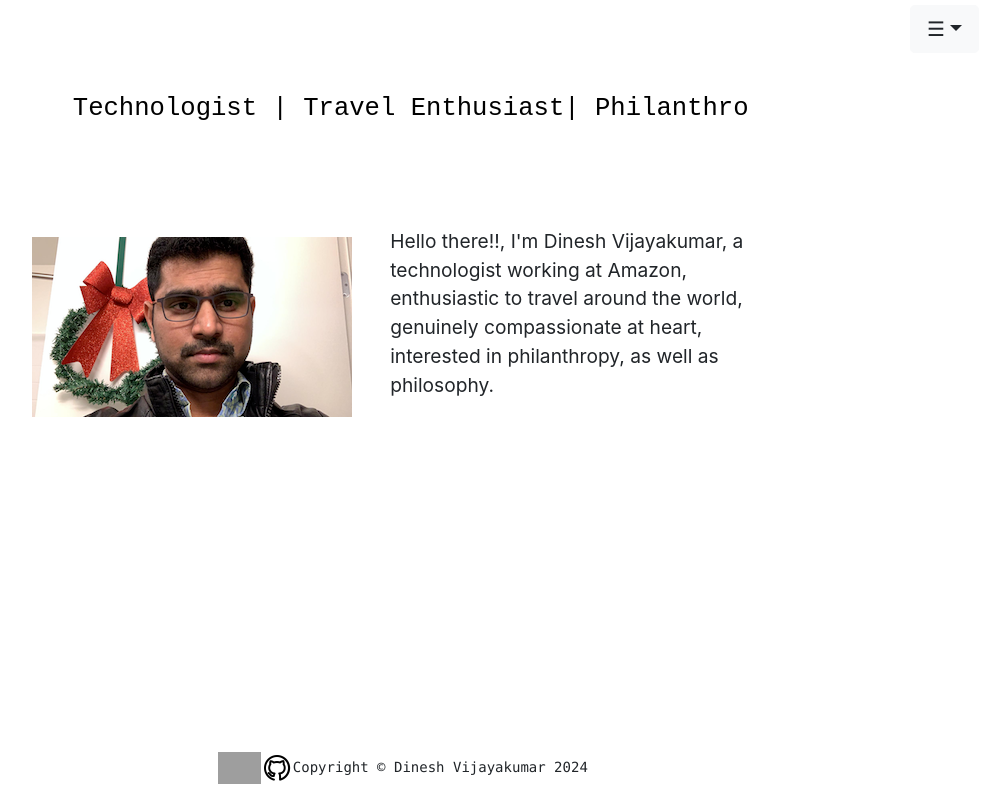
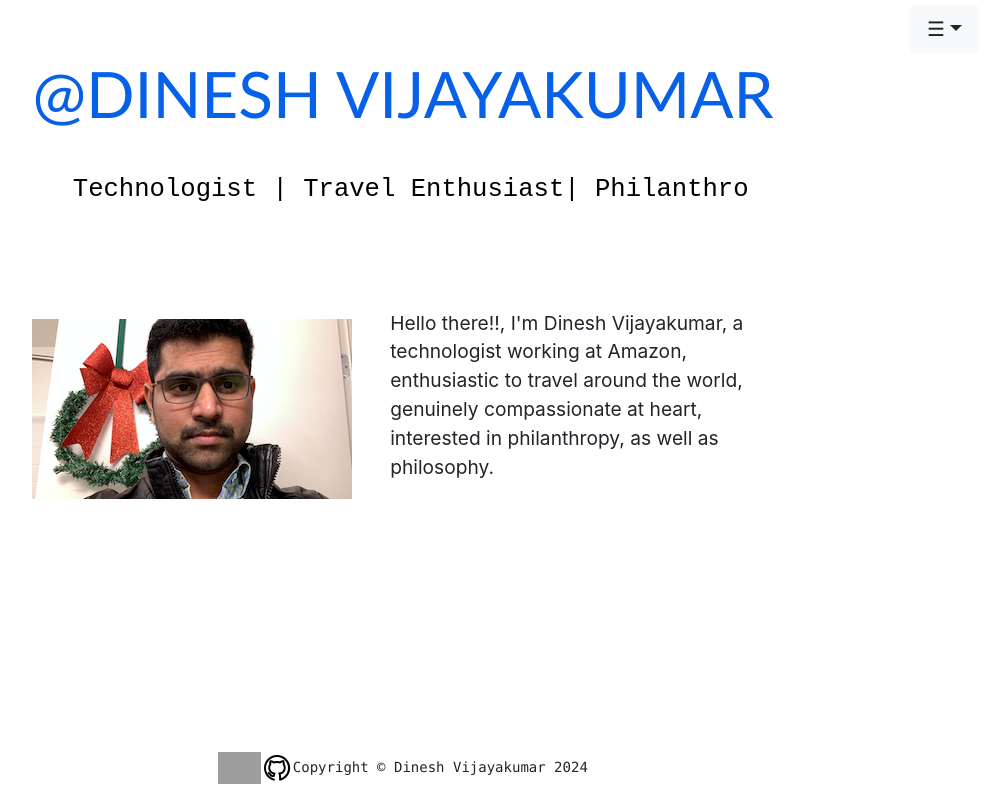
Before and after one commit to busybee1149/busybee1149.github.io, a React (Create React App) app: page / in a window 1280 px wide. Shown: the whole page, without its empty margins (237-1228 px from the left). Built offline with nearby package versions, Linux system fonts and the light colour scheme; grey boxes are pictures that could not be loaded.

Commit message:
chore: add Name header back

```diff
--- a/package.json
+++ b/package.json
@@ -20,8 +20,8 @@
     "react-dom": "^17.0.1",
     "react-leaflet": "^3.0.5",
     "react-router-dom": "^5.2.0",
-    "react-scripts": "4.0.1",
-    "typescript": "^4.1.3",
+    "react-scripts": "^5.0.1",
+    "typescript": "^4.9.5",
     "web-vitals": "^0.2.4"
   },
   "scripts": {
--- a/src/components/HomePage.tsx
+++ b/src/components/HomePage.tsx
@@ -5,7 +5,7 @@ function HomePage() {
         <div className="main">
             <div id="homeTitle" >
                 <section>
-                    {/* { <h1 className="mainTitle"> @Dinesh Vijayakumar  </h1> } */}
+                    { <h1 className="mainTitle"> @Dinesh Vijayakumar  </h1> }
                     <pre className="subTitle"> Technologist | Travel Enthusiast| Philanthropist </pre>
                 </section>
              </div>
```
